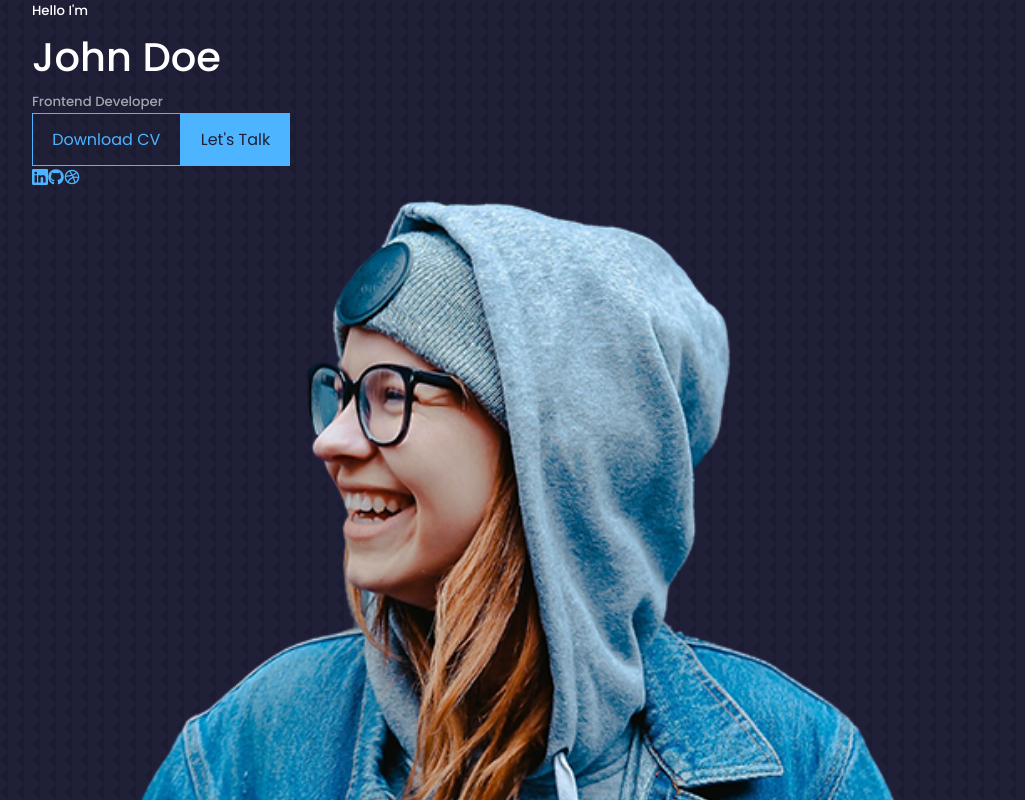
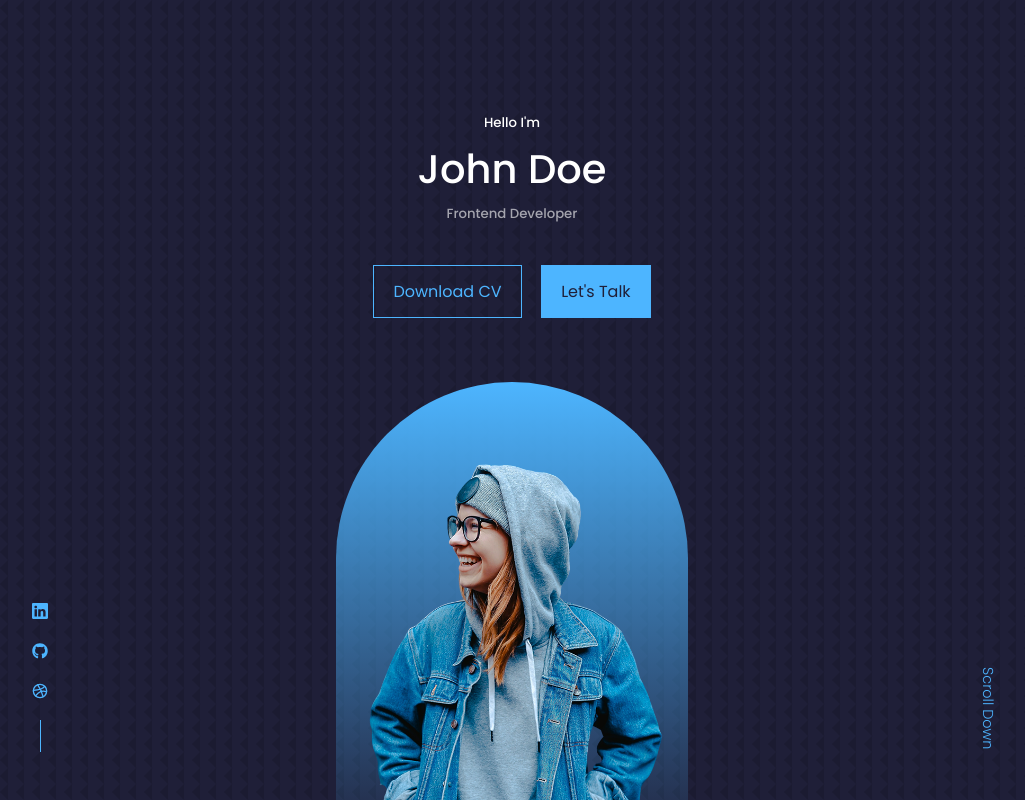
Before and after one commit to EngrAminullah/my-portfolio, a React (Create React App) app: page / in a window 1280 px wide. Shown: the top 800 px of the page, without its empty margins (128-1153 px from the left). Built offline with nearby package versions, Linux system fonts and the light colour scheme.

Commit message:
Header Component styles

```diff
--- a/src/components/header/Header.jsx
+++ b/src/components/header/Header.jsx
@@ -2,9 +2,9 @@
 
 import CTA from "./CTA";
 import ME from "../../assets/me.png";
+import HeaderSocial from "./HeaderSocial";
 
 import "./header.css";
-import HeaderSocial from "./HeaderSocial";
 
 const Header = () => {
   return (
--- a/src/components/header/header.css
+++ b/src/components/header/header.css
@@ -0,0 +1,61 @@
+header {
+    height: 100vh;
+    padding-top: 7rem;
+    overflow: hidden;
+}
+
+.header__container {
+    text-align: center;
+    height: 100%;
+    position: relative;
+}
+
+
+/*+++++++++++CTA++++++++++++++*/
+.cta {
+    margin-top: 2.5rem;
+    display: flex;
+    gap: 1.2rem;
+    justify-content: center;
+}
+
+/*+++++++++++ Social Icons++++++++++++++*/
+.header__socials {
+    display: flex;
+    flex-direction: column;
+    align-items: center;
+    gap: 0.8rem;
+    position: absolute;
+    left: 0;
+    bottom: 3rem;
+}
+
+.header__socials::after {
+    content: "";
+    width: 1px;
+    height: 2rem;
+    background: var(--color-primary);
+}
+
+/*+++++++++++ ME ++++++++++++++*/
+.me {
+    background: linear-gradient(var(--color-primary), transparent);
+    width: 22rem;
+    height: 30rem;
+    position: absolute;
+    left: calc(50% - 11rem);
+    margin-top: 4rem;
+    border-radius: 12rem 12rem 0 0;
+    overflow: hidden;
+    padding: 5rem 1.5rem 1.5rem 1.5rem;
+}
+
+/*+++++++++++ Scroll Down ++++++++++++++*/
+.scroll__down{
+    position: absolute;
+    right: -2.3rem;
+    bottom: 5rem;
+    transform: rotate(90deg);
+    font-weight: 300;
+    font-size: 0.9rem;
+}
```
